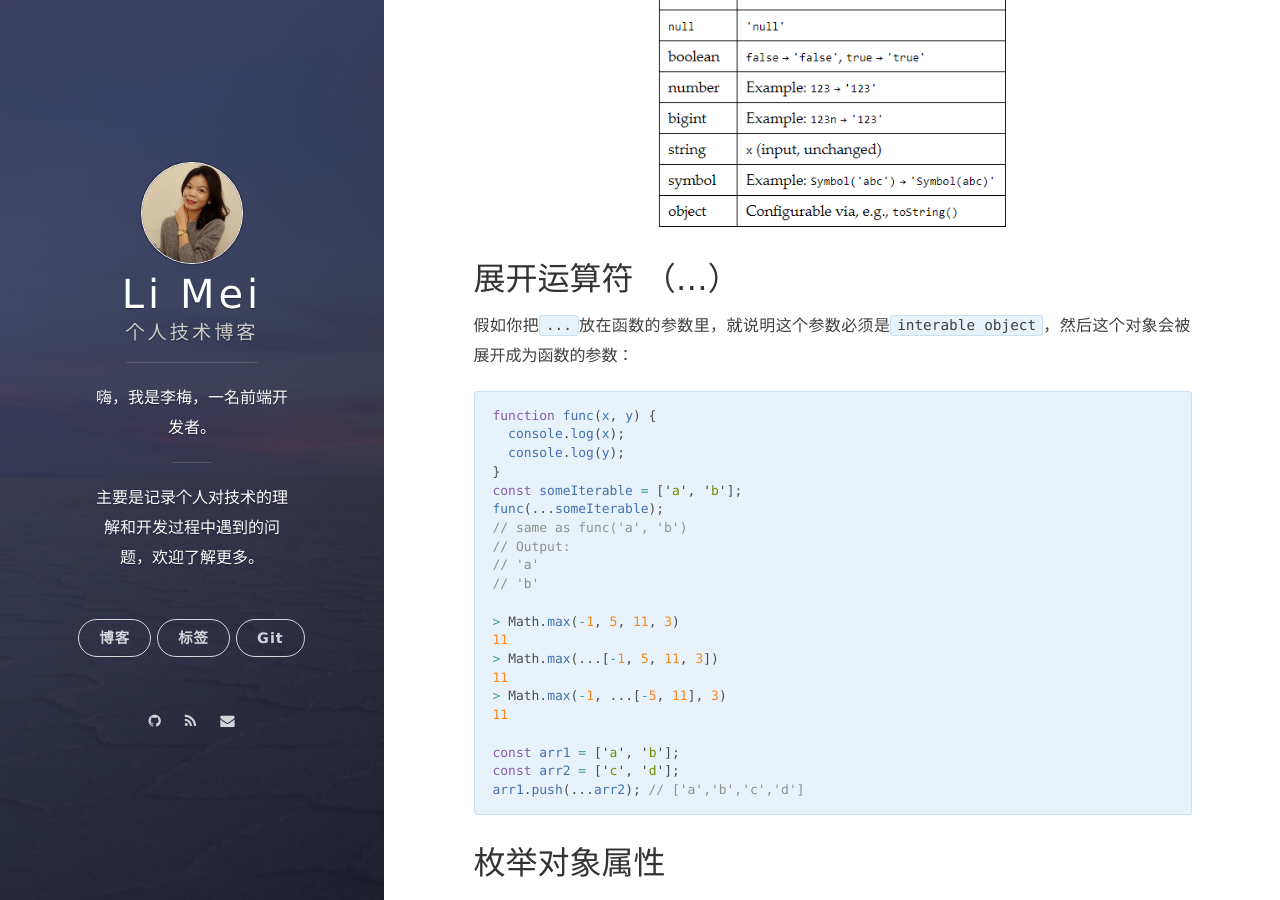
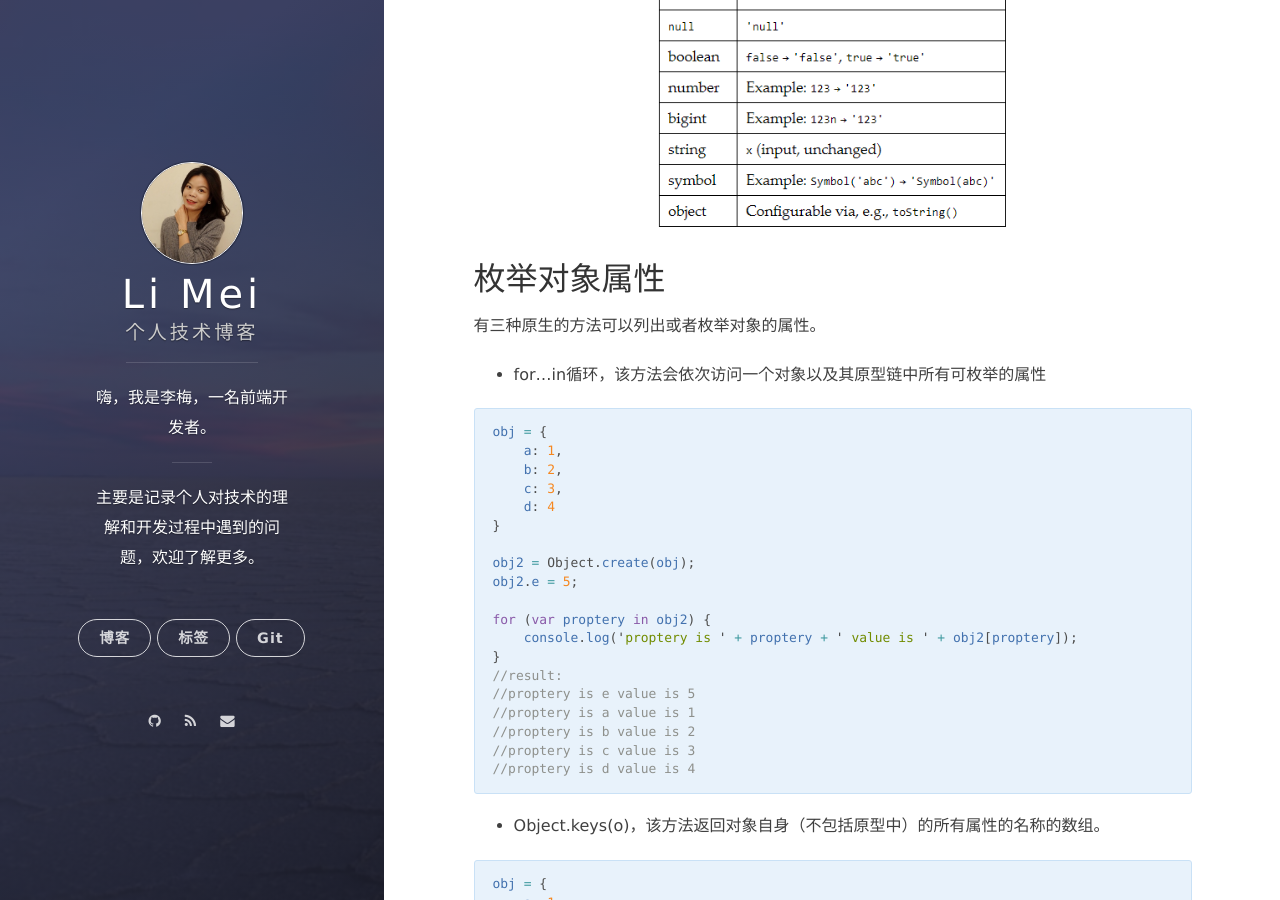
Before and after one commit to LiMeii/LiMeii.github.io, a Jekyll site: the page built from _posts/2019-04-25-js-common.md, in a window 1280 px wide and 900 px high, scrolled down 10760 px. Built offline with Jekyll 4.4.1, drawn with Linux system fonts in a browser that asks for light colours; nearby versions of some CDN libraries.

Commit message:
js spreading
add js spreading post

````diff
--- a/_posts/2019-04-25-js-common.md
+++ b/_posts/2019-04-25-js-common.md
@@ -440,32 +440,6 @@ String 的转换规则：
 
 
 
-## 展开运算符 （...）
-
-假如你把```...```放在函数的参数里，就说明这个参数必须是```interable object```，然后这个对象会被展开成为函数的参数：
-```js
-function func(x, y) {
-  console.log(x);
-  console.log(y);
-}
-const someIterable = ['a', 'b'];
-func(...someIterable);
-// same as func('a', 'b')
-// Output:
-// 'a'
-// 'b'
-
-> Math.max(-1, 5, 11, 3)
-11
-> Math.max(...[-1, 5, 11, 3])
-11
-> Math.max(-1, ...[-5, 11], 3)
-11
-
-const arr1 = ['a', 'b'];
-const arr2 = ['c', 'd'];
-arr1.push(...arr2); // ['a','b','c','d']
-```
 
 ## 枚举对象属性
 有三种原生的方法可以列出或者枚举对象的属性。
````
Also changed, not shown: _posts/2019-04-26-js-spreading.md (added, +66 -0 lines).
